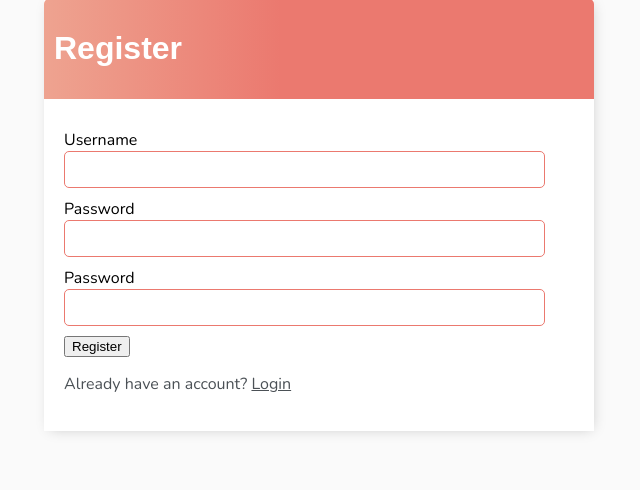
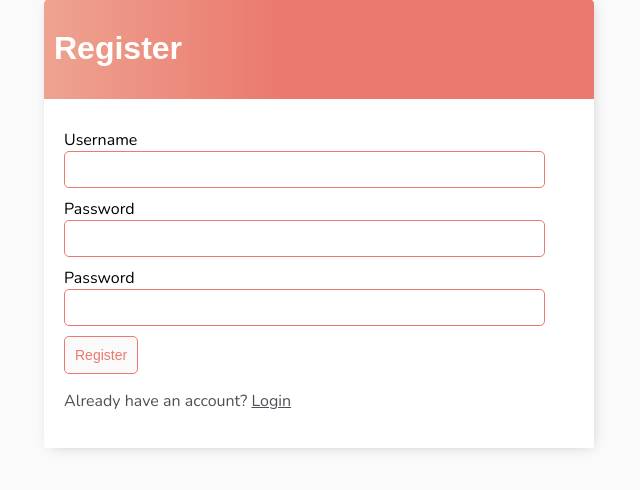
Before and after one commit to ZachCortez/django-todo-list, a Django app: template todo_list/base/templates/base/register.html in a window 1280 px wide. Shown: the part 59-549 px from the top of the page, without its empty margins (321-961 px from the left). Run offline with Django 3.2, Linux system fonts and the light colour scheme; the template is opened without the code that fills it, so the values that code supplies are empty, except form fields; tables that the repository leaves empty hold one stand-in row (values such as "Sample post"); form fields are guessed from the names that the template uses.

Commit message:
Fixes made to button
Made changes to the 'Register' button

```diff
--- a/todo_list/base/templates/base/register.html
+++ b/todo_list/base/templates/base/register.html
@@ -14,7 +14,7 @@
 
         <label>{{form.password2.label}}</label>
         {{form.password2}}
-        <input style="margin-top: 10px" button" type="submit" value="Register">
+        <input style="margin-top: 10px" class="button" type="submit" value="Register">
     </form>
 <p>Already have an account? <a href="{% url 'login' %}">Login</a></p>
 </div>
```
